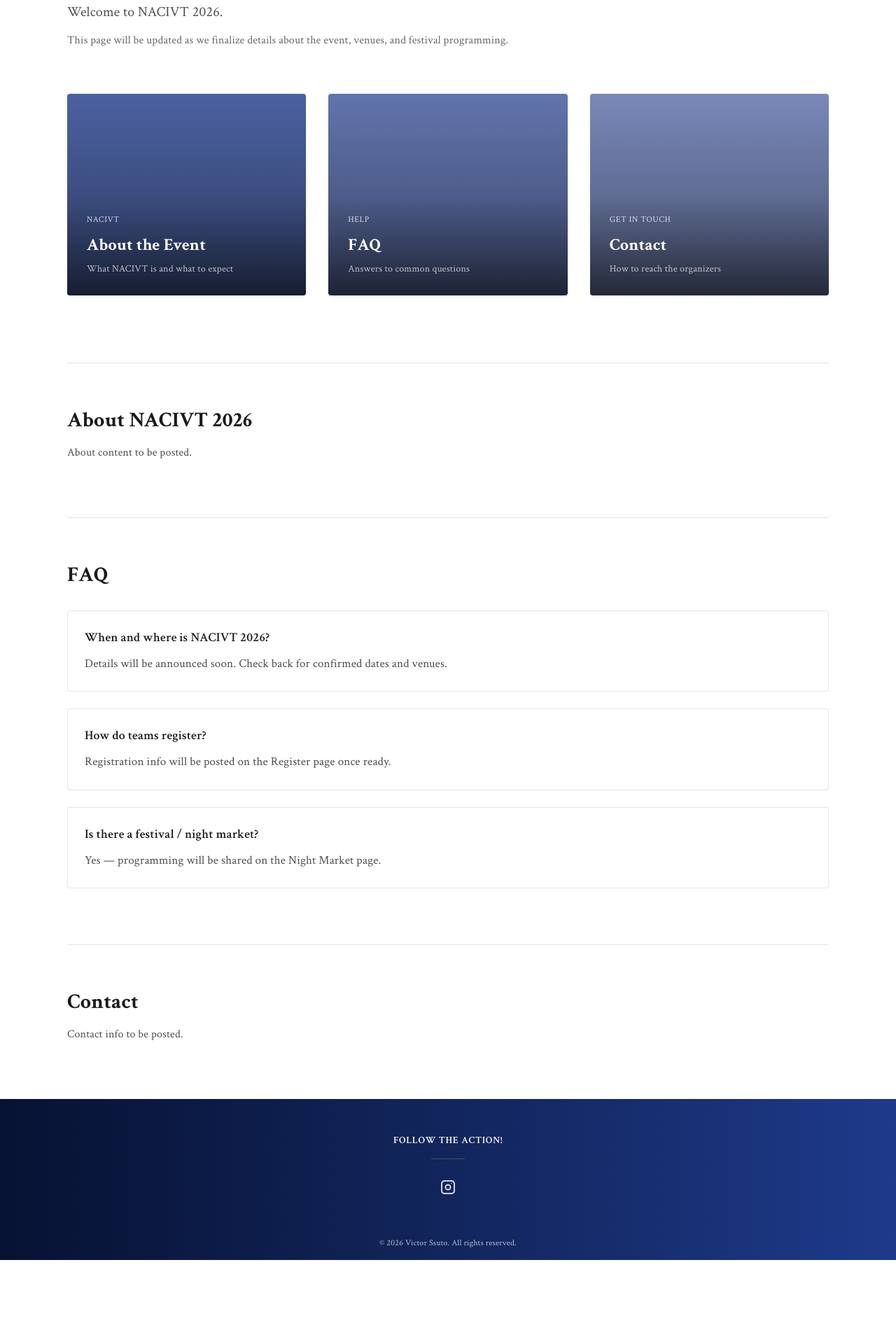
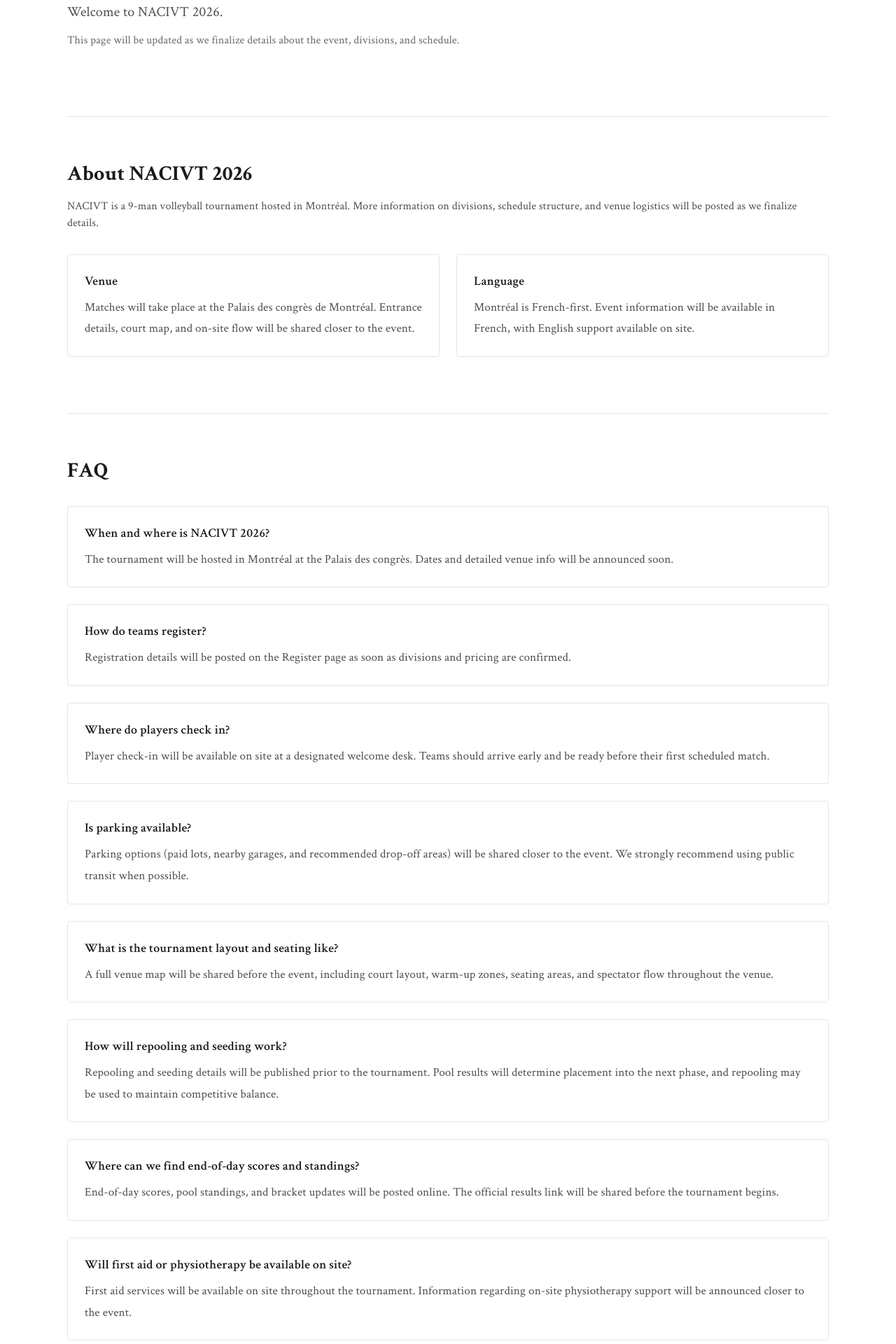
Before and after one commit to VictorSsuto/nacivt-2026, a React (Vite) app: page /about in a window 1280 px wide. Shown: the part 480-2400 px from the top of the page at 70% size. Before the commit the page ends 2280 px from the top, so only its background shows below. Built offline with nearby package versions, Linux system fonts and the light colour scheme.

Commit message:
FAQ are added, need more clarification from the committee to finalize

```diff
--- a/src/pages/about/about.jsx
+++ b/src/pages/about/about.jsx
@@ -30,7 +30,7 @@
 
 						<FadeIn variant="up" delay={120}>
 							<p className="mt-4 max-w-2xl text-lg text-white/90">
-                Learn about NACIVT 2026, our mission, and what to expect.
+								Learn about NACIVT 2026 and what to expect.
 							</p>
 						</FadeIn>
 					</div>
@@ -41,87 +41,17 @@
 			<main className="mx-auto max-w-6xl px-8 py-20">
 				<FadeIn>
 					<div className="max-w-3xl">
-            <p className="text-xl leading-relaxed text-black/70">
-              <h2>Welcome to NACIVT 2026.</h2>
-            </p>
+						<h2 className="text-xl leading-relaxed text-black/70">
+							Welcome to NACIVT 2026.
+						</h2>
 						<p className="mt-3 text-base text-black/60">
 							This page will be updated as we finalize details about the event,
-              venues, and festival programming.
+							divisions, and schedule.
 						</p>
 					</div>
 				</FadeIn>
 
-        {/* Cards */}
-        <section className="mt-16 grid gap-8 md:grid-cols-3">
-          {/* About */}
-          <FadeIn delay={0}>
-            <div className="shadow-sm transition-all duration-300 hover:shadow-xl hover:-translate-y-1">
-              <a
-                href="#about"
-                className="group relative block h-72 overflow-hidden rounded-sm"
-              >
-                {/* simple branded background (no new asset needed) */}
-                <div className="absolute inset-0 bg-[#1e3a8a]/80" />
-                <div className="absolute inset-0 bg-gradient-to-t from-black/70 via-black/20 to-transparent" />
-                <div className="relative flex h-full flex-col justify-end p-7 text-white">
-                  <div className="text-xs font-medium uppercase tracking-wider text-white/80">
-                    NACIVT
-                  </div>
-                  <div className="mt-3 text-2xl font-bold">About the Event</div>
-                  <div className="mt-2 text-sm text-white/70">
-                    What NACIVT is and what to expect
-                  </div>
-                </div>
-              </a>
-            </div>
-          </FadeIn>
-
-          {/* FAQ */}
-          <FadeIn delay={120}>
-            <div className="shadow-sm transition-all duration-300 hover:shadow-xl hover:-translate-y-1">
-              <a
-                href="#faq"
-                className="group relative block h-72 overflow-hidden rounded-sm"
-              >
-                <div className="absolute inset-0 bg-[#1e3a8a]/70" />
-                <div className="absolute inset-0 bg-gradient-to-t from-black/70 via-black/20 to-transparent" />
-                <div className="relative flex h-full flex-col justify-end p-7 text-white">
-                  <div className="text-xs font-medium uppercase tracking-wider text-white/80">
-                    Help
-                  </div>
-                  <div className="mt-3 text-2xl font-bold">FAQ</div>
-                  <div className="mt-2 text-sm text-white/70">
-                    Answers to common questions
-                  </div>
-                </div>
-              </a>
-            </div>
-          </FadeIn>
-
-          {/* Contact */}
-          <FadeIn delay={240}>
-            <div className="shadow-sm transition-all duration-300 hover:shadow-xl hover:-translate-y-1">
-              <a
-                href="#contact"
-                className="group relative block h-72 overflow-hidden rounded-sm"
-              >
-                <div className="absolute inset-0 bg-[#1e3a8a]/60" />
-                <div className="absolute inset-0 bg-gradient-to-t from-black/70 via-black/20 to-transparent" />
-                <div className="relative flex h-full flex-col justify-end p-7 text-white">
-                  <div className="text-xs font-medium uppercase tracking-wider text-white/80">
-                    Get in touch
-                  </div>
-                  <div className="mt-3 text-2xl font-bold">Contact</div>
-                  <div className="mt-2 text-sm text-white/70">
-                    How to reach the organizers
-                  </div>
-                </div>
-              </a>
-            </div>
-          </FadeIn>
-        </section>
-
-        {/* Sections */}
+				{/* About section */}
 				<FadeIn>
 					<section
 						id="about"
@@ -129,11 +59,33 @@
 					>
 						<h2 className="text-3xl font-bold">About NACIVT 2026</h2>
 						<p className="mt-4 text-base text-black/70">
-              About content to be posted.
+							NACIVT is a 9-man volleyball tournament hosted in Montréal. More
+							information on divisions, schedule structure, and venue logistics
+							will be posted as we finalize details.
 						</p>
+
+						<div className="mt-8 grid gap-6 md:grid-cols-2">
+							<div className="rounded-sm border border-black/10 p-6">
+								<h3 className="text-lg font-semibold">Venue</h3>
+								<p className="mt-2 text-black/70">
+									Matches will take place at the Palais des congrès de Montréal.
+									Entrance details, court map, and on-site flow will be shared
+									closer to the event.
+								</p>
+							</div>
+
+							<div className="rounded-sm border border-black/10 p-6">
+								<h3 className="text-lg font-semibold">Language</h3>
+								<p className="mt-2 text-black/70">
+									Montréal is French-first. Event information will be available
+									in French, with English support available on site.
+								</p>
+							</div>
+						</div>
 					</section>
 				</FadeIn>
 
+				{/* FAQ */}
 				<FadeIn>
 					<section
 						id="faq"
@@ -147,8 +99,8 @@
 									When and where is NACIVT 2026?
 								</h3>
 								<p className="mt-2 text-black/70">
-                  Details will be announced soon. Check back for confirmed dates
-                  and venues.
+									The tournament will be hosted in Montréal at the Palais des congrès.
+									Dates and detailed venue info will be announced soon.
 								</p>
 							</div>
 
@@ -157,23 +109,142 @@
 									How do teams register?
 								</h3>
 								<p className="mt-2 text-black/70">
-                  Registration info will be posted on the Register page once
-                  ready.
+									Registration details will be posted on the Register page as soon as
+									divisions and pricing are confirmed.
 								</p>
 							</div>
 
 							<div className="rounded-sm border border-black/10 p-6">
 								<h3 className="text-lg font-semibold">
-                  Is there a festival / night market?
+									Where do players check in?
 								</h3>
 								<p className="mt-2 text-black/70">
-                  Yes — programming will be shared on the Night Market page.
+									Player check-in will be available on site at a designated welcome desk.
+									Teams should arrive early and be ready before their first scheduled match.
+								</p>
+							</div>
+
+							<div className="rounded-sm border border-black/10 p-6">
+								<h3 className="text-lg font-semibold">
+									Is parking available?
+								</h3>
+								<p className="mt-2 text-black/70">
+									Parking options (paid lots, nearby garages, and recommended drop-off
+									areas) will be shared closer to the event. We strongly recommend using
+									public transit when possible.
+								</p>
+							</div>
+
+							<div className="rounded-sm border border-black/10 p-6">
+								<h3 className="text-lg font-semibold">
+									What is the tournament layout and seating like?
+								</h3>
+								<p className="mt-2 text-black/70">
+									A full venue map will be shared before the event, including court layout,
+									warm-up zones, seating areas, and spectator flow throughout the venue.
+								</p>
+							</div>
+
+							<div className="rounded-sm border border-black/10 p-6">
+								<h3 className="text-lg font-semibold">
+									How will repooling and seeding work?
+								</h3>
+								<p className="mt-2 text-black/70">
+									Repooling and seeding details will be published prior to the tournament.
+									Pool results will determine placement into the next phase, and repooling
+									may be used to maintain competitive balance.
+								</p>
+							</div>
+
+							<div className="rounded-sm border border-black/10 p-6">
+								<h3 className="text-lg font-semibold">
+									Where can we find end-of-day scores and standings?
+								</h3>
+								<p className="mt-2 text-black/70">
+									End-of-day scores, pool standings, and bracket updates will be posted
+									online. The official results link will be shared before the tournament
+									begins.
+								</p>
+							</div>
+
+							<div className="rounded-sm border border-black/10 p-6">
+								<h3 className="text-lg font-semibold">
+									Will first aid or physiotherapy be available on site?
+								</h3>
+								<p className="mt-2 text-black/70">
+									First aid services will be available on site throughout the tournament.
+									Information regarding on-site physiotherapy support will be announced
+									closer to the event.
+								</p>
+							</div>
+
+							<div className="rounded-sm border border-black/10 p-6">
+								<h3 className="text-lg font-semibold">
+									When are the opening and closing ceremonies?
+								</h3>
+								<p className="mt-2 text-black/70">
+									Opening and closing ceremony details, including timing and format, will
+									be announced once the full tournament schedule is finalized.
+								</p>
+							</div>
+
+							<div className="rounded-sm border border-black/10 p-6">
+								<h3 className="text-lg font-semibold">
+									Can we bring outdoor food or drinks?
+								</h3>
+								<p className="mt-2 text-black/70">
+									Food and drink policies will follow venue regulations. We’ll confirm what
+									is allowed (water bottles, snacks, etc.) and what is not allowed before
+									tournament week.
+								</p>
+							</div>
+
+							<div className="rounded-sm border border-black/10 p-6">
+								<h3 className="text-lg font-semibold">
+									How do I get Night Market tickets?
+								</h3>
+								<p className="mt-2 text-black/70">
+									Night Market ticket details will be posted on the Night Market page. If
+									tickets are required, pricing and purchase information will be shared in
+									advance.
+								</p>
+							</div>
+
+							<div className="rounded-sm border border-black/10 p-6">
+								<h3 className="text-lg font-semibold">
+									Do you offer guest passes?
+								</h3>
+								<p className="mt-2 text-black/70">
+									Guest pass information (if applicable) will be announced closer to the
+									event. We’ll clarify what guest passes include and how to obtain them.
+								</p>
+							</div>
+
+							<div className="rounded-sm border border-black/10 p-6">
+								<h3 className="text-lg font-semibold">
+									What about language barriers?
+								</h3>
+								<p className="mt-2 text-black/70">
+									Montréal is a French-first city. Event information will be available in
+									French, with English support provided on site by staff and volunteers.
+								</p>
+							</div>
+
+							<div className="rounded-sm border border-black/10 p-6">
+								<h3 className="text-lg font-semibold">
+									What currency are prices listed in?
+								</h3>
+								<p className="mt-2 text-black/70">
+									All prices are listed in Canadian dollars (CAD). For international teams,
+									your bank or card provider will handle currency conversion automatically.
 								</p>
 							</div>
 						</div>
 					</section>
+
 				</FadeIn>
 
+				{/* Contact */}
 				<FadeIn>
 					<section
 						id="contact"
@@ -181,7 +252,8 @@
 					>
 						<h2 className="text-3xl font-bold">Contact</h2>
 						<p className="mt-4 text-base text-black/70">
-              Contact info to be posted.
+							Contact information will be posted soon. Please check back for
+							updates.
 						</p>
 					</section>
 				</FadeIn>
```
Lines whose indentation alone changed are shown as unchanged.
